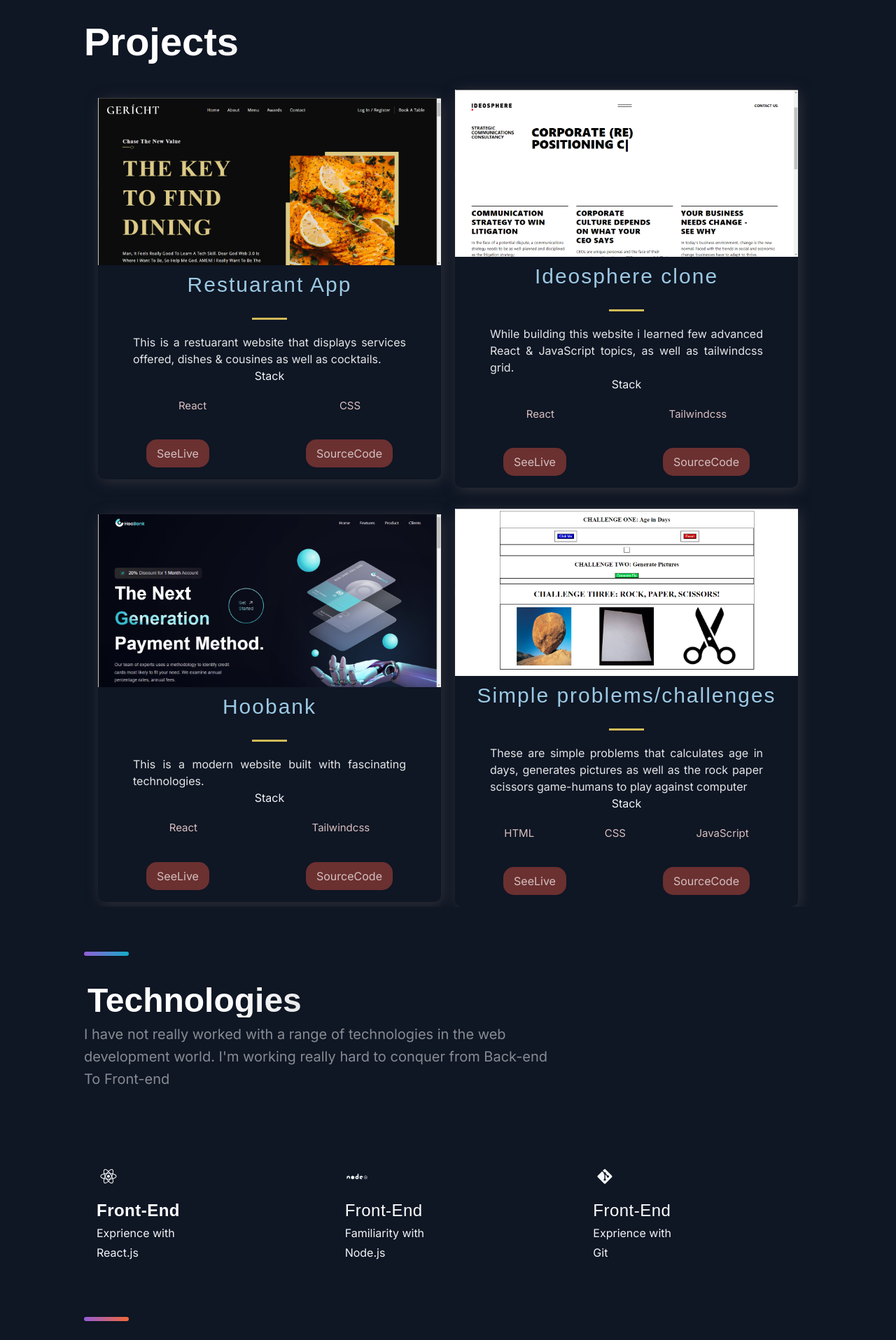
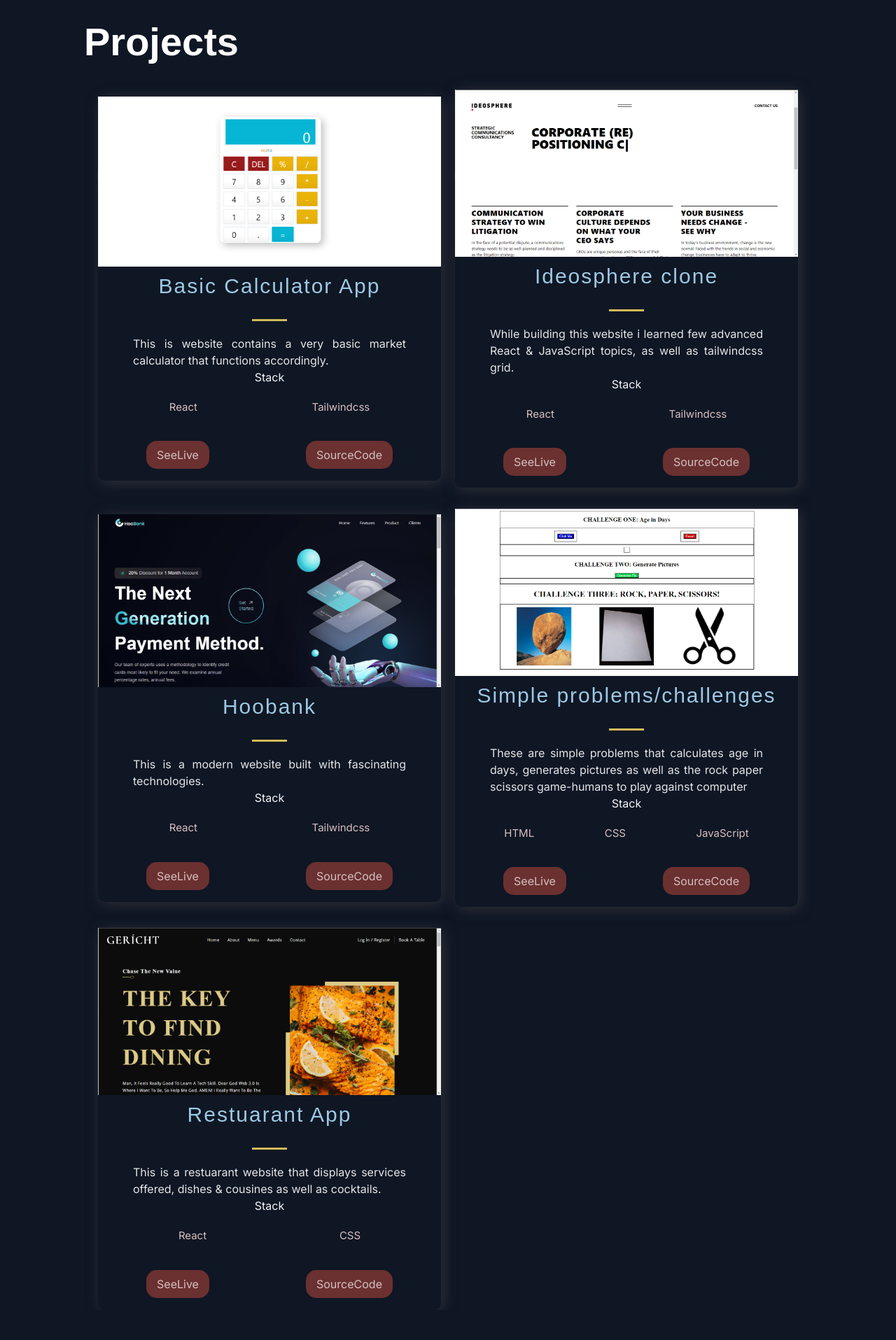
Before and after one commit to Longsparfa/my-portFolio, a Next.js app: page / in a window 1280 px wide. Shown: the part 620-2535 px from the top of the page at 70% size. Built offline with nearby package versions, Linux system fonts and the light colour scheme.

Commit message:
commit - Basic calculator app

```diff
--- a/app/constants/constants.js
+++ b/app/constants/constants.js
@@ -1,11 +1,11 @@
 export const projects = [
     {
-      title: 'Restuarant App',
-      description: "This is a restuarant website that displays services offered, dishes & cousines as well as cocktails.",
-      image: '/images/P1.png',
-      tags: ['React', 'CSS'],
-      source: 'https://github.com/Longsparfa/restuarant-app',
-      visit: 'https://restuarant-app-parfa.vercel.app/',
+      title: 'Basic Calculator App',
+      description: "This is website contains a very basic market calculator that functions accordingly.",
+      image: '/images/P5.png',
+      tags: ['React', 'Tailwindcss'],
+      source: 'https://github.com/Longsparfa/calculator-app',
+      visit: 'https://calculator-app-psi-ten.vercel.app/',
       id: 0,
     },
 
@@ -38,6 +38,16 @@
       visit: 'https://simple-problems-games.vercel.app/',
       id: 3,
     },
+
+    {
+      title: 'Restuarant App',
+      description: "This is a restuarant website that displays services offered, dishes & cousines as well as cocktails.",
+      image: '/images/P1.png',
+      tags: ['React', 'CSS'],
+      source: 'https://github.com/Longsparfa/restuarant-app',
+      visit: 'https://restuarant-app-parfa.vercel.app/',
+      id: 5,
+    },
   ];
 
   export const TimeLineData = [
```
Also changed, not shown: public/images/P5.png (added).
